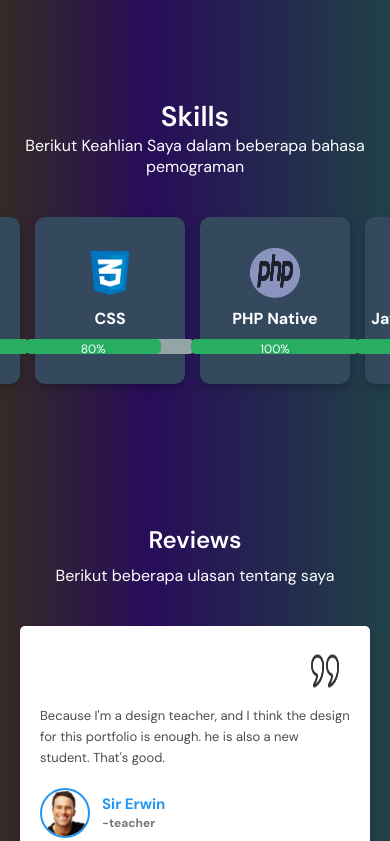
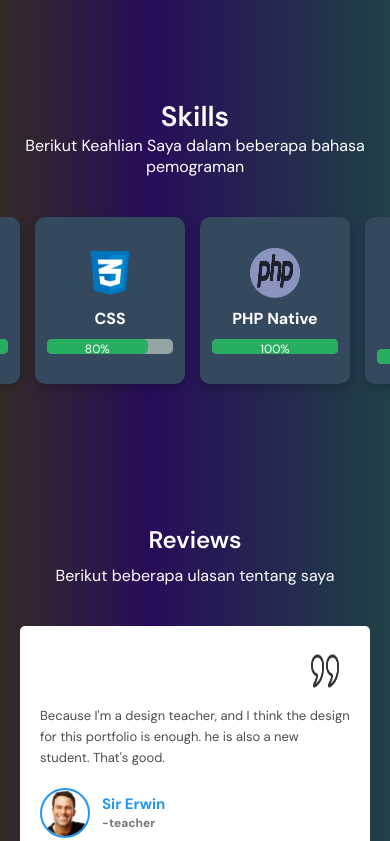
Before and after one commit to Ibenrm/portofolio, a plain HTML site: page index.html in a window 390 px wide. Shown: the part 3991-4832 px from the top of the page. Drawn offline with nearby package versions, Linux system fonts and the light colour scheme; files whose address does not match are found by name.

Commit message:
Add files via upload

```diff
--- a/css/index.css
+++ b/css/index.css
@@ -522,7 +522,7 @@ a {
 }
 @media screen and (max-width: 768px) {
     .skill-statistics {
-        width: 20vh;
+        width: 15vh;
     }
 }
 @media screen and (max-width: 250px) {
```
